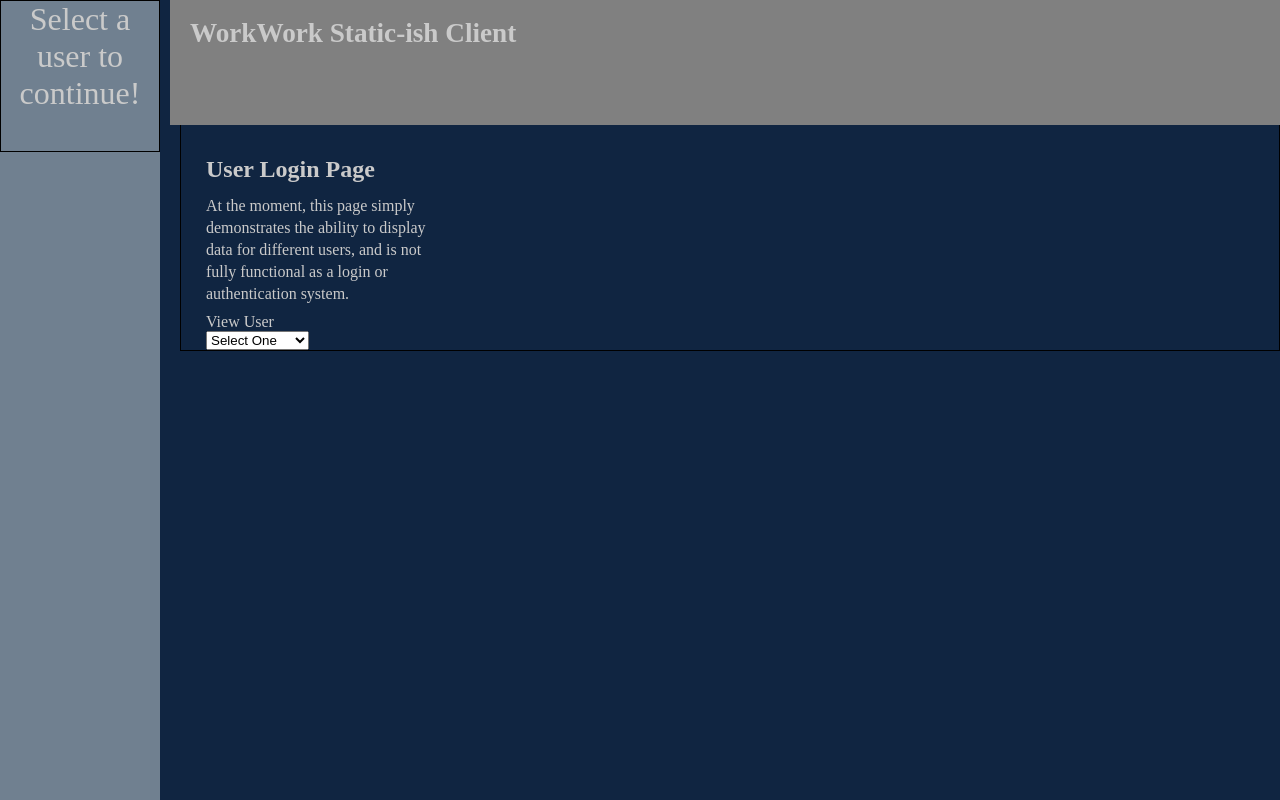
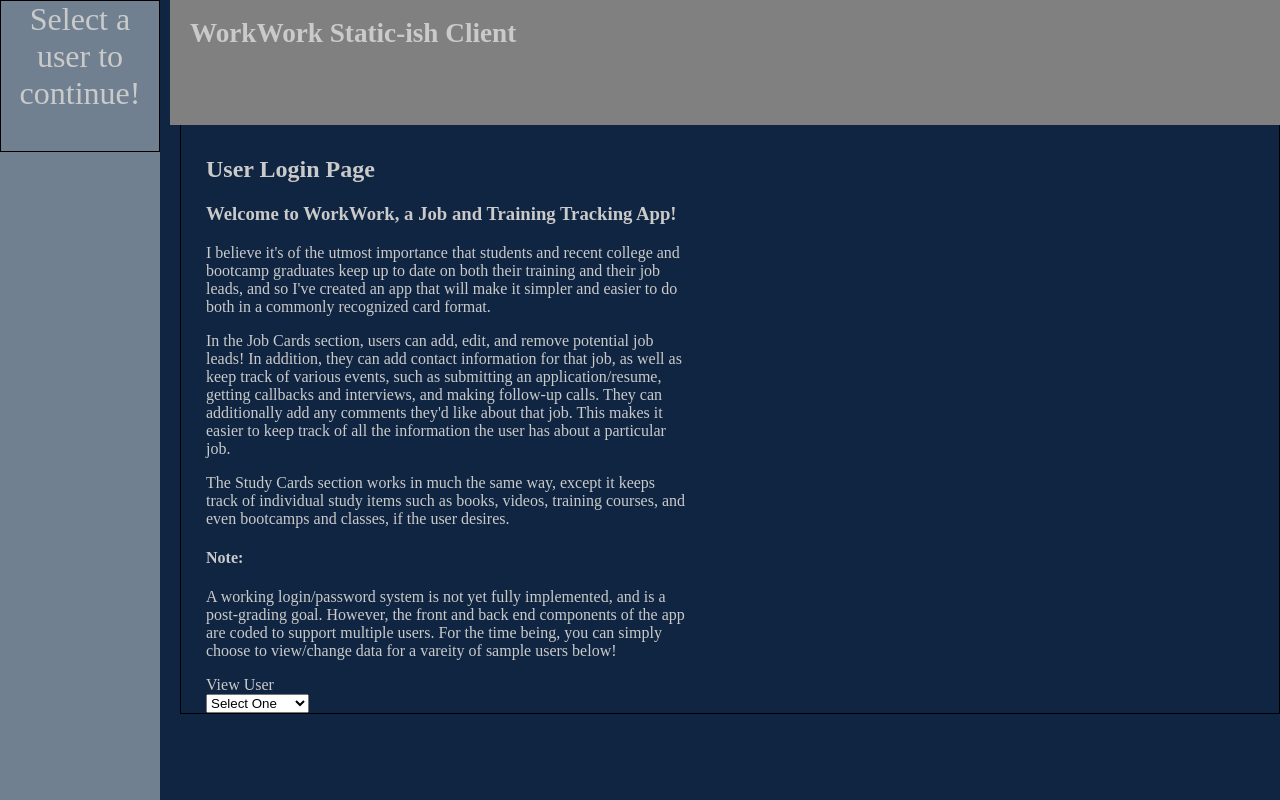
Before and after one commit to howe-jm/workwork-client, a React (Create React App) app: page / in a window 1280 px wide. Built offline with nearby package versions, Linux system fonts and the light colour scheme.

Commit message:
Collapse element code added.

```diff
--- a/src/JobCard/JobCard.js
+++ b/src/JobCard/JobCard.js
@@ -1,7 +1,7 @@
 import React from 'react';
 import { format } from 'date-fns';
 import JobsContext from '../JobsContext';
-import Contacts from '../Contacts/Contacts';
+import JobContacts from '../JobContacts/JobContacts';
 import NewContact from '../NewContact/NewContact';
 
 import './JobCard.css';
@@ -19,6 +19,9 @@ export default class JobCard extends React.Component {
       newContactError: false,
       errorMsg: '',
     },
+    contactsCollapsed: false,
+    eventsCollapsed: false,
+    commentsCollasped: false,
   };
 
   eventsTiles = () => {
@@ -54,14 +57,6 @@ export default class JobCard extends React.Component {
     this.setState({ contacts: contactsObj });
   };
 
-  eventSubmitForm = () => {
-    return (
-      <div>
-        Event: <input value='' />
-      </div>
-    );
-  };
-
   addContactButtonListner = (id) => {
     this.setState({
       contacts: {
@@ -74,6 +69,11 @@ export default class JobCard extends React.Component {
       },
     });
     return this.context.cardsFunctions.handleAddContactButton(id);
+  };
+
+  handleCollapseContacts = () => {
+    console.log('Clicked!');
+    this.setState({ contactsCollapsed: !this.state.contactsCollapsed });
   };
 
   render() {
@@ -96,7 +96,11 @@ export default class JobCard extends React.Component {
             <h2>
               Contacts
               <div className='edit-icon'>
-                <img src={require('../images/down-arrow.png')} alt='Add new contact' />
+                <img
+                  src={require('../images/down-arrow.png')}
+                  onClick={() => this.handleCollapseContacts()}
+                  alt='Add new contact'
+                />
               </div>
             </h2>
           </div>
@@ -111,7 +115,7 @@ export default class JobCard extends React.Component {
             {addingContact ? (
               <NewContact cardId={this.props.card.id} />
             ) : (
-              <Contacts contacts={this.props.card.contacts} />
+              <JobContacts contacts={this.props.card.contacts} />
             )}
           </div>
           <div className='section-header'>
--- a/src/Contacts/Contacts.js
+++ b/src/JobContacts/JobContacts.js
@@ -5,7 +5,9 @@ export default class ContactsTiles extends React.Component {
   static contextType = JobsContext;
 
   render() {
-    return this.props.contacts.length === 0 ? (
+    return this.context.JobCardState.contactsCollapsed ? (
+      <div></div>
+    ) : this.props.contacts.length === 0 ? (
       <div className='no-contacts'>No contacts yet!</div>
     ) : (
       this.props.contacts.map((contact) =>
--- a/src/Login/Login.css
+++ b/src/Login/Login.css
@@ -1,7 +1,7 @@
-.login-page p {
-  line-height: 6px;
-}
-
 .login-page {
   margin-left: 25px;
 }
+
+.login-text {
+  width: 45%;
+}
--- a/src/Login/Login.js
+++ b/src/Login/Login.js
@@ -21,11 +21,34 @@ export default class Login extends React.Component {
     return (
       <section className='login-page'>
         <h2>User Login Page</h2>
-        <p>At the moment, this page simply</p>
-        <p>demonstrates the ability to display</p>
-        <p>data for different users, and is not</p>
-        <p>fully functional as a login or</p>
-        <p>authentication system.</p>
+        <div className='login-text'>
+          <h3>Welcome to WorkWork, a Job and Training Tracking App!</h3>
+          <p>
+            I believe it's of the utmost importance that students and recent college and
+            bootcamp graduates keep up to date on both their training and their job leads,
+            and so I've created an app that will make it simpler and easier to do both in
+            a commonly recognized card format.
+          </p>
+          <p>
+            In the Job Cards section, users can add, edit, and remove potential job leads!
+            In addition, they can add contact information for that job, as well as keep
+            track of various events, such as submitting an application/resume, getting
+            callbacks and interviews, and making follow-up calls. They can additionally
+            add any comments they'd like about that job. This makes it easier to keep
+            track of all the information the user has about a particular job.
+          </p>
+          <p>
+            The Study Cards section works in much the same way, except it keeps track of
+            individual study items such as books, videos, training courses, and even
+            bootcamps and classes, if the user desires.
+          </p>
+          <p>
+            <h4>Note:</h4> A working login/password system is not yet fully implemented,
+            and is a post-grading goal. However, the front and back end components of the
+            app are coded to support multiple users. For the time being, you can simply
+            choose to view/change data for a vareity of sample users below!
+          </p>
+        </div>
         <label>
           View User
           <div>
```
Also changed, not shown: src/JobContacts/JobContacts.css (added), src/JobEvents/JobEvents.css (added), src/JobEvents/JobEvents.js (added).
